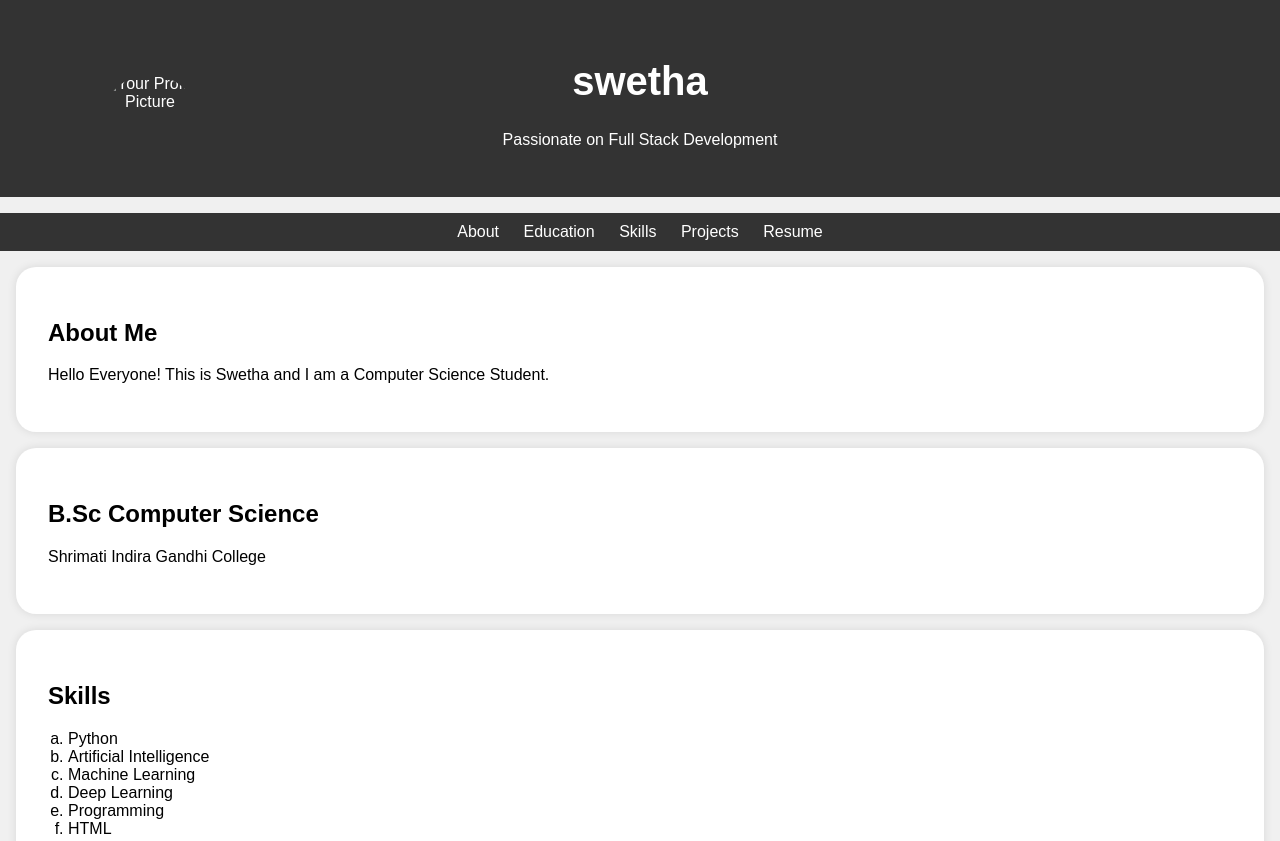
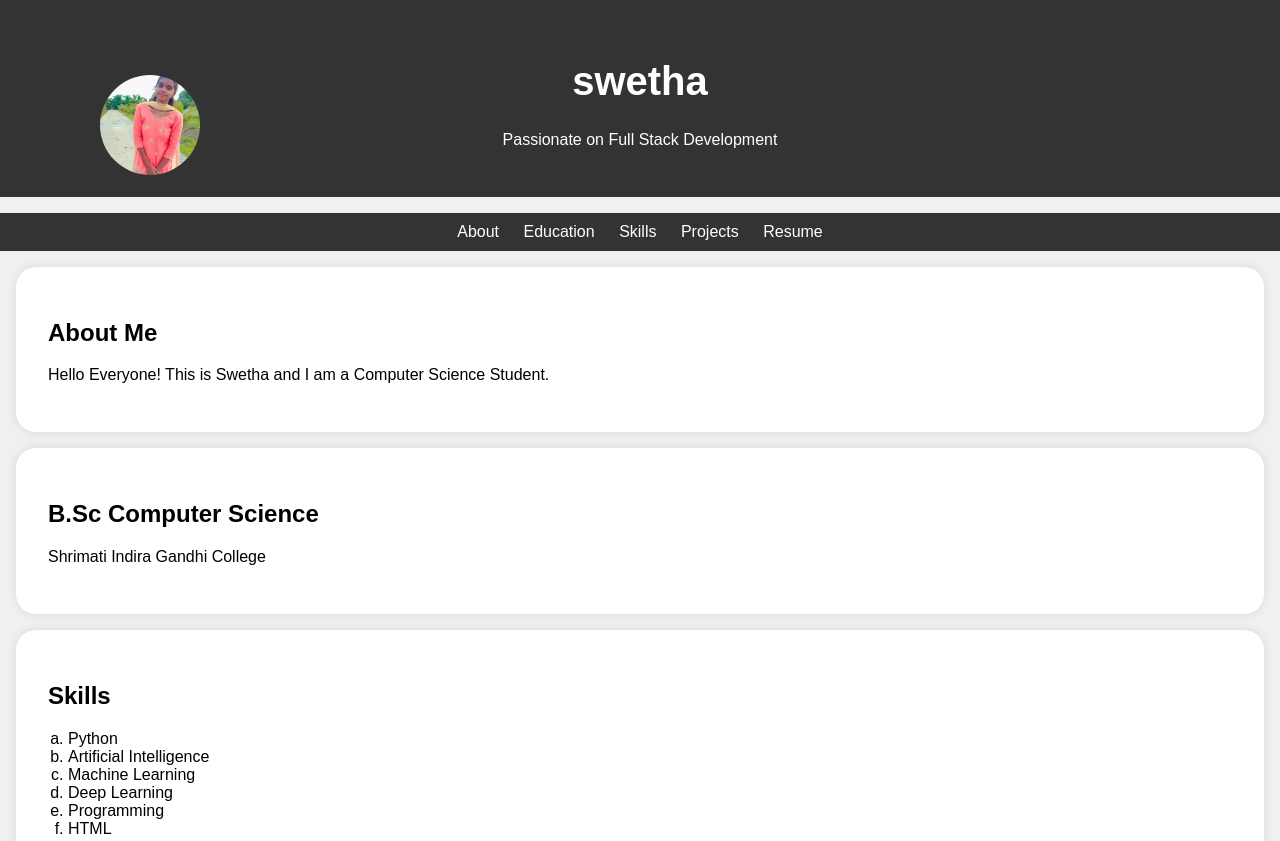
Before and after one commit to Swethavino/Digital-portfolio, a plain HTML site: page Index.html in a window 1280 px wide. Shown: the top 841 px of the page. Drawn offline with Linux system fonts and the light colour scheme.

Commit message:
Update Index.html

```diff
--- a/Index.html
+++ b/Index.html
@@ -93,7 +93,8 @@
     <header>
         <div class="header-content">
             <!-- Add your profile picture here -->
-            <img src="IMG_20230920_165610_555.jpg" alt="Your Profile Picture" class="profile-picture">
+            <img src="1698418668714.jpg
+" alt="Your Profile Picture" class="profile-picture">
             <h1>swetha</h1>
             <p>Passionate on Full Stack Development</p>
         </div>
```
